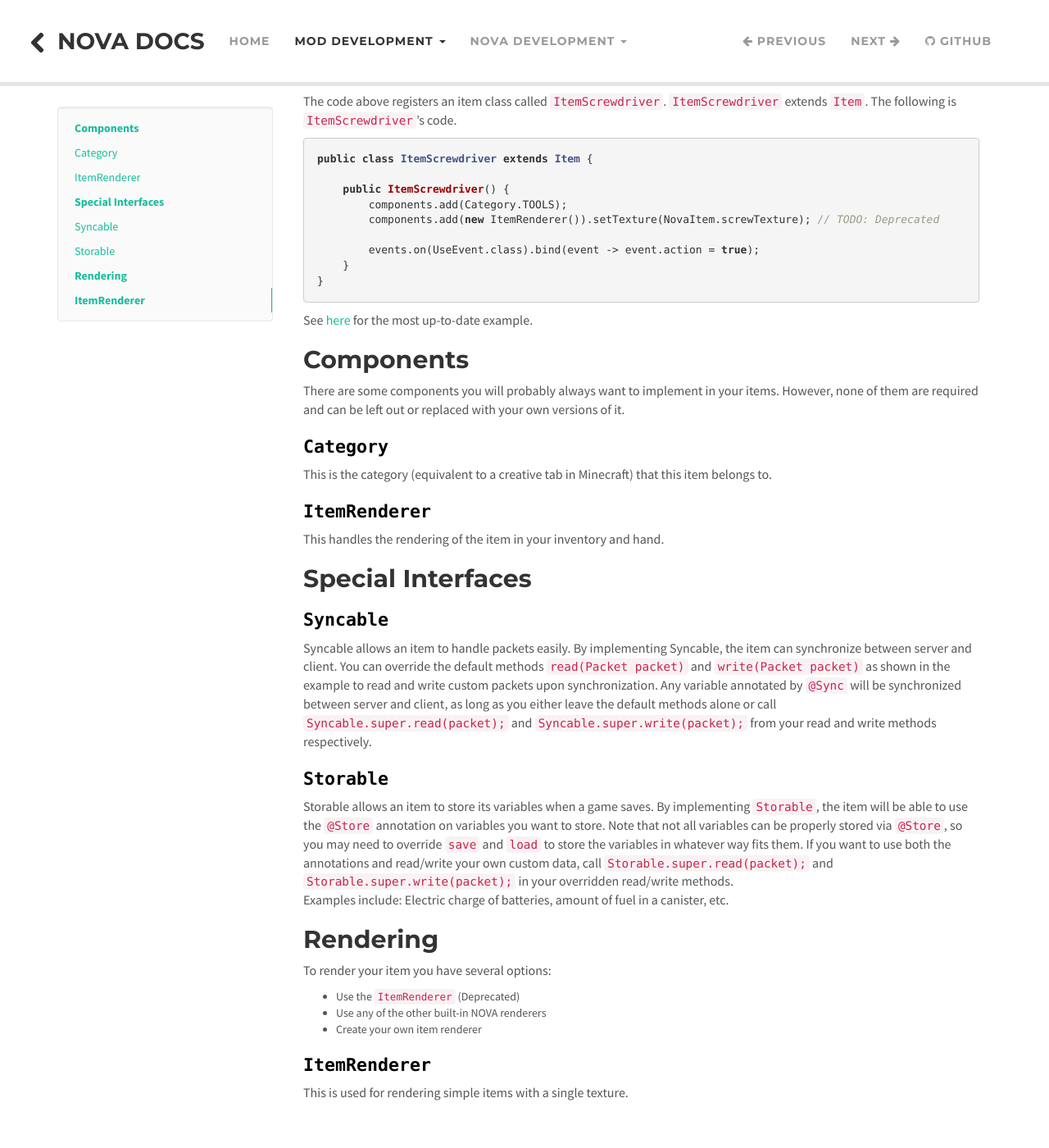
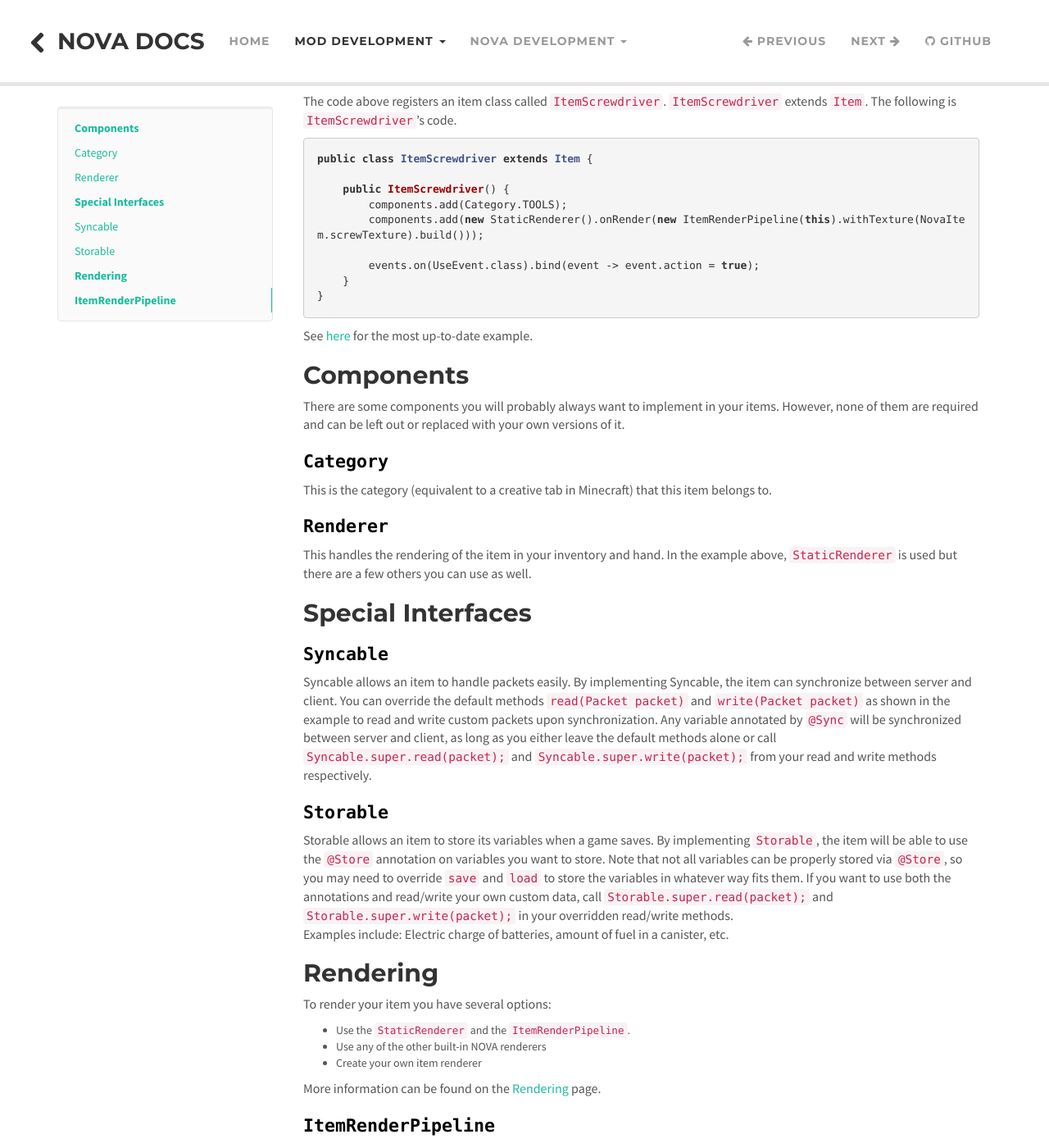
Before and after one commit to NOVA-Team/docs, an MkDocs documentation site: the page built from docs/Mod Development/Items.md, in a window 1280 px wide and 1400 px high, scrolled down 214 px. Shown: the whole window at 82% size. Built offline with MkDocs 1.6.1, drawn with Linux system fonts in a browser that asks for light colours; old or Windows-style settings are respelled for this version of MkDocs.

```diff
--- a/docs/Mod Development/Items.md
+++ b/docs/Mod Development/Items.md
@@ -11,7 +11,7 @@
 
 	public ItemScrewdriver() {
 		components.add(Category.TOOLS);
-		components.add(new ItemRenderer()).setTexture(NovaItem.screwTexture); // TODO: Deprecated
+		components.add(new StaticRenderer().onRender(new ItemRenderPipeline(this).withTexture(NovaItem.screwTexture).build()));
 
 		events.on(UseEvent.class).bind(event -> event.action = true);
 	}
@@ -26,8 +26,8 @@
 ### `Category`
 This is the category (equivalent to a creative tab in Minecraft) that this item belongs to.
 
-### `ItemRenderer`
-This handles the rendering of the item in your inventory and hand.
+### `Renderer`
+This handles the rendering of the item in your inventory and hand. In the example above, `StaticRenderer` is used but there are a few others you can use as well.
 
 ## Special Interfaces
 ### `Syncable`
@@ -40,9 +40,11 @@
 ## Rendering
 To render your item you have several options:
 
-- Use the `ItemRenderer` (Deprecated)
+- Use the `StaticRenderer` and the `ItemRenderPipeline`.
 - Use any of the other built-in NOVA renderers
 - Create your own item renderer
 
-### `ItemRenderer`
+More information can be found on the [Rendering](Rendering.md) page.
+
+### `ItemRenderPipeline`
 This is used for rendering simple items with a single texture.
--- a/mkdocs.yml
+++ b/mkdocs.yml
@@ -17,6 +17,7 @@
     - Blocks: Mod Development/Blocks.md
     - Items: Mod Development/Items.md
     - Events: Mod Development/Events.md
+    - Rendering: Mod Development/Rendering.md
   - NOVA Development:
     - Development Workspace Setup: NOVA Development/Development Workspace Setup.md
     - Formatting: NOVA Development/Formatting.md
```
Also changed, not shown: docs/Mod Development/Blocks.md (+2 -3 lines), docs/Mod Development/Rendering.md (added, +83 -0 lines).
